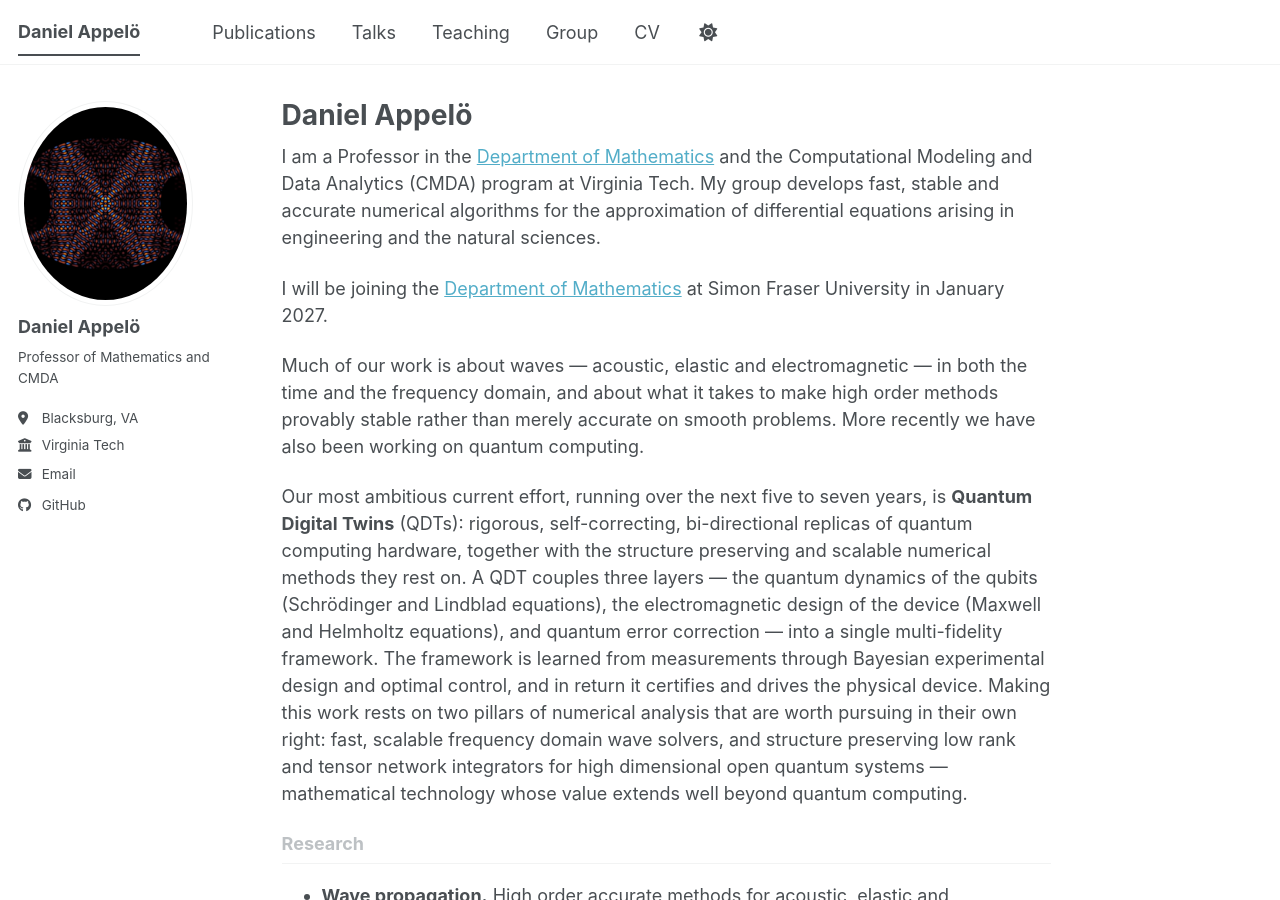
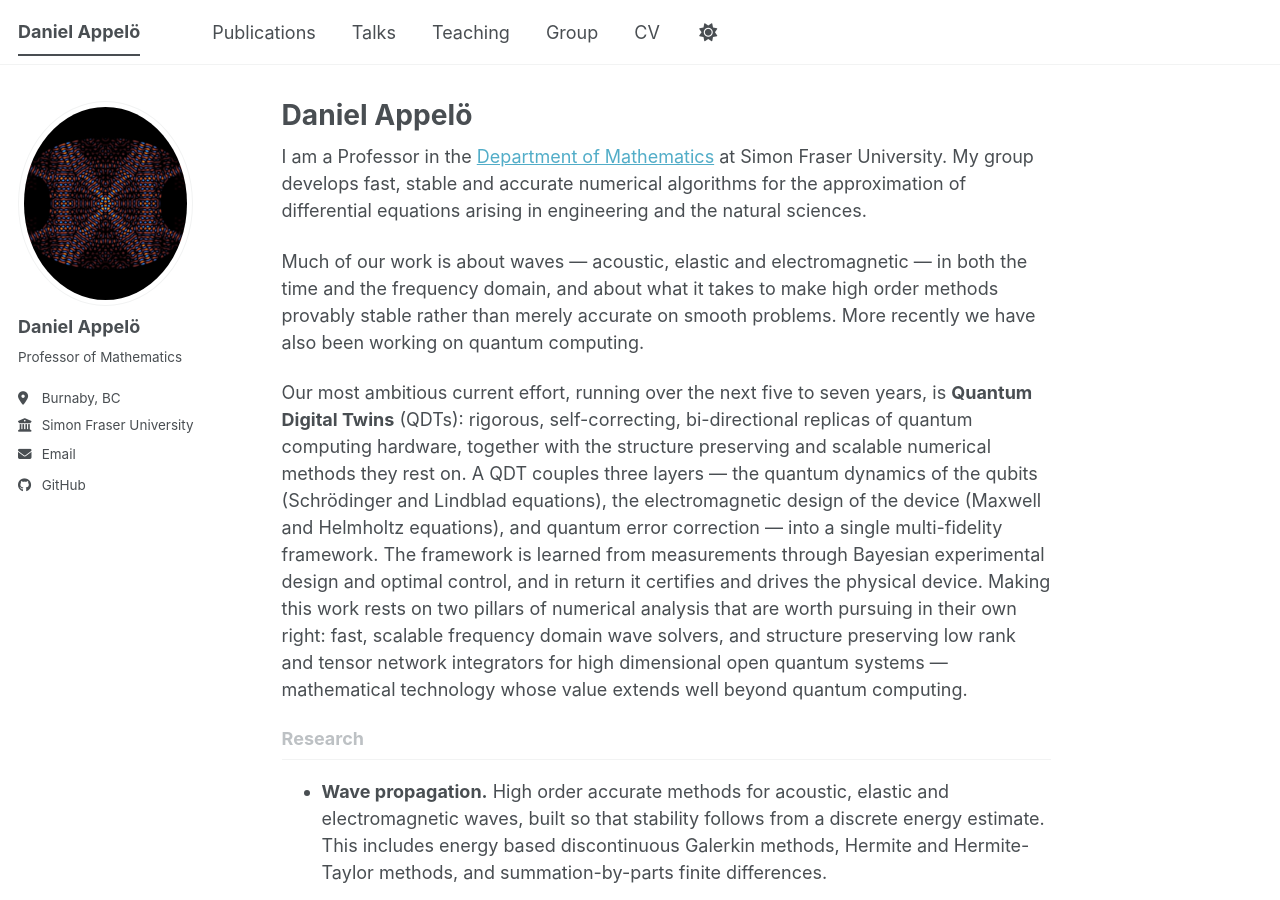
Before and after one commit to appelo/appelo.github.io, a Jekyll site: the page built from _pages/about.md, in a window 1280 px wide and 900 px high. Built offline with Jekyll 4.4.1, drawn with Linux system fonts in a browser that asks for light colours; a style sheet for code colours, icons or effects is not loaded; some of the changed text lies outside the part shown.

Commit message:
SFU update

```diff
--- a/_config.yml
+++ b/_config.yml
@@ -25,11 +25,11 @@ author:
   avatar           : "appelo.png"
   name             : "Daniel Appelö"
   pronouns         : # example: "she/her"
-  bio              : "Professor of Mathematics and CMDA"
-  location         : "Blacksburg, VA"
-  employer         : "Virginia Tech"
+  bio              : "Professor of Mathematics"
+  location         : "Burnaby, BC"
+  employer         : "Simon Fraser University"
   uri              : # URL
-  email            : "appelo@vt.edu"
+  email            : "daniel_appelo@sfu.ca"
 
   # Academic websites - these take FULL URLs
   academia         : # URL
@@ -182,6 +182,7 @@ exclude:
   - assets/js/plugins
   - assets/js/vendor
   - CHANGELOG
+  - CLAUDE.md
   - Capfile
   - config
   - docker-compose.yaml
--- a/_pages/about.md
+++ b/_pages/about.md
@@ -9,14 +9,10 @@ redirect_from:
 
 {% include base_path %}
 
-I am a Professor in the [Department of Mathematics](https://math.vt.edu) and the
-Computational Modeling and Data Analytics (CMDA) program at Virginia Tech. My
-group develops fast, stable and accurate numerical algorithms for the
-approximation of differential equations arising in engineering and the natural
-sciences.
-
-I will be joining the [Department of Mathematics](https://www.sfu.ca/math.html)
-at Simon Fraser University in January 2027.
+I am a Professor in the [Department of Mathematics](https://www.sfu.ca/math.html)
+at Simon Fraser University. My group develops fast, stable and accurate
+numerical algorithms for the approximation of differential equations arising in
+engineering and the natural sciences.
 
 Much of our work is about waves --- acoustic, elastic and electromagnetic --- in
 both the time and the frequency domain, and about what it takes to make high
@@ -78,15 +74,14 @@ Review of applications begins December 1, 2026.
 I am also recruiting graduate students at SFU; see the
 [SFU Mathematics graduate program](https://www.sfu.ca/math/graduate.html) page.
 
-[Send me an email](mailto:appelo@vt.edu) if you are interested, and see the
+[Send me an email](mailto:daniel_appelo@sfu.ca) if you are interested, and see the
 [group]({{ base_path }}/group/) page for who you would be working with.
 </div>
 
 ## Group
 {: .archive__subtitle}
 
-The group currently includes two postdocs and four PhD students at Virginia Tech
-and Michigan State. Former members have gone on to faculty positions at CSU Long
-Beach, HKUST and UT Dallas, and to postdocs at Los Alamos, the Courant Institute
-and Arizona State --- the [group]({{ base_path }}/group/) page has the full
-roster.
+The group currently includes one postdoc and one PhD student.
+Former members have gone on to faculty positions at CSU Long Beach, HKUST and UT
+Dallas, and to postdocs at Los Alamos, the Courant Institute and Arizona State
+--- the [group]({{ base_path }}/group/) page has the full roster.
```
Also changed, not shown: _data/group.yml (+18 -15 lines), _pages/cv.md (+3 -2 lines), _pages/group.md (+1 -1 lines), _pages/teaching.md (+1 -1 lines), 1 other file.
